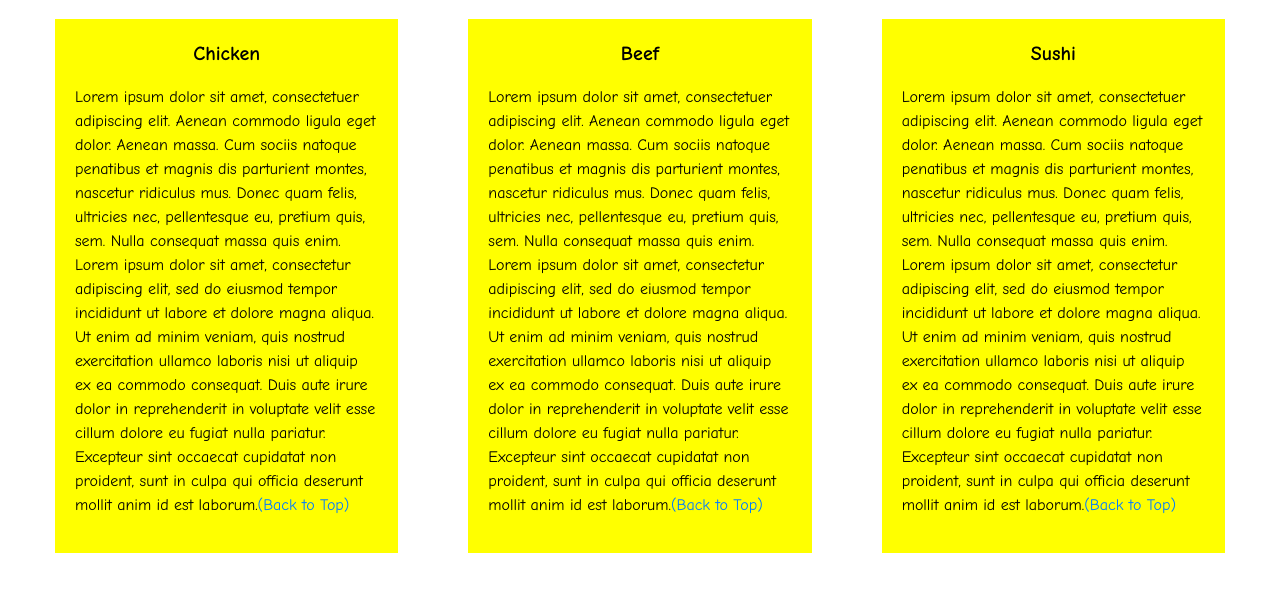
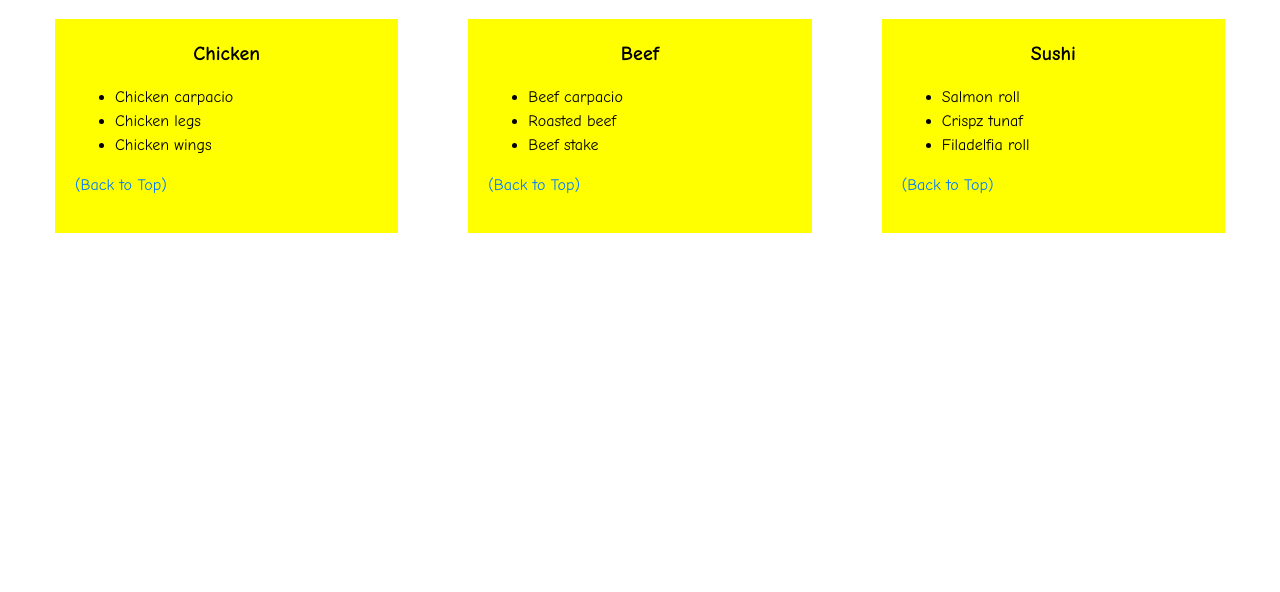
Before and after one commit to andreakovacev/module-3, a plain HTML site: page index.html in a window 1280 px wide. Shown: the part 160-752 px from the top of the page. Drawn offline with nearby package versions, Linux system fonts and the light colour scheme; files that its build step writes are made by us from their sources.

Commit message:
Update index.html

```diff
--- a/index.html
+++ b/index.html
@@ -53,14 +53,24 @@
   <div class="col-lg-4 col-md-6 col-sm-12">
     <div class="content-box">
       <p class="item-name">Chicken</p>
-      <p>Lorem ipsum dolor sit amet, consectetuer adipiscing elit. Aenean commodo ligula eget dolor. Aenean massa. Cum sociis natoque penatibus et magnis dis parturient montes, nascetur ridiculus mus. Donec quam felis, ultricies nec, pellentesque eu, pretium quis, sem. Nulla consequat massa quis enim. Lorem ipsum dolor sit amet, consectetur adipiscing elit, sed do eiusmod tempor incididunt ut labore et dolore magna aliqua. Ut enim ad minim veniam, quis nostrud exercitation ullamco laboris nisi ut aliquip ex ea commodo consequat. Duis aute irure dolor in reprehenderit in voluptate velit esse cillum dolore eu fugiat nulla pariatur. Excepteur sint occaecat cupidatat non proident, sunt in culpa qui officia deserunt mollit anim id est laborum.<a href="#top">(Back to Top)</a></p>
+      <p>	 <ul class="content">
+  <li>Chicken carpacio</li>
+  <li>Chicken legs</li>
+  <li>Chicken wings</li>
+      </ul>
+        <a href="#top">(Back to Top)</a></p>
     </div>
   </div>
 
   <div class="col-lg-4 col-md-6 col-sm-12">
     <div class="content-box">
       <p class="item-name">Beef</p>
-      <p>Lorem ipsum dolor sit amet, consectetuer adipiscing elit. Aenean commodo ligula eget dolor. Aenean massa. Cum sociis natoque penatibus et magnis dis parturient montes, nascetur ridiculus mus. Donec quam felis, ultricies nec, pellentesque eu, pretium quis, sem. Nulla consequat massa quis enim. Lorem ipsum dolor sit amet, consectetur adipiscing elit, sed do eiusmod tempor incididunt ut labore et dolore magna aliqua. Ut enim ad minim veniam, quis nostrud exercitation ullamco laboris nisi ut aliquip ex ea commodo consequat. Duis aute irure dolor in reprehenderit in voluptate velit esse cillum dolore eu fugiat nulla pariatur. Excepteur sint occaecat cupidatat non proident, sunt in culpa qui officia deserunt mollit anim id est laborum.<a href="#top">(Back to Top)</a></p>
+      <p> <ul class="content">
+  <li>Beef carpacio</li>
+  <li>Roasted beef</li>
+  <li>Beef stake</li>
+      </ul>
+        <a href="#top">(Back to Top)</a></p>
     </div>
   </div>
 
@@ -68,7 +78,12 @@
   <div class="col-lg-4 col-md-12 col-sm-12">
     <div class="content-box">
       <p class="item-name">Sushi</p>
-      <p>Lorem ipsum dolor sit amet, consectetuer adipiscing elit. Aenean commodo ligula eget dolor. Aenean massa. Cum sociis natoque penatibus et magnis dis parturient montes, nascetur ridiculus mus. Donec quam felis, ultricies nec, pellentesque eu, pretium quis, sem. Nulla consequat massa quis enim. Lorem ipsum dolor sit amet, consectetur adipiscing elit, sed do eiusmod tempor incididunt ut labore et dolore magna aliqua. Ut enim ad minim veniam, quis nostrud exercitation ullamco laboris nisi ut aliquip ex ea commodo consequat. Duis aute irure dolor in reprehenderit in voluptate velit esse cillum dolore eu fugiat nulla pariatur. Excepteur sint occaecat cupidatat non proident, sunt in culpa qui officia deserunt mollit anim id est laborum.<a href="#top">(Back to Top)</a></p>
+      <p> <ul class="content">
+  <li>Salmon roll</li>
+  <li>Crispz tunaf</li>
+  <li>Filadelfia roll</li>
+      </ul>
+        <a href="#top">(Back to Top)</a></p>
     </div>
   </div>
 
```
